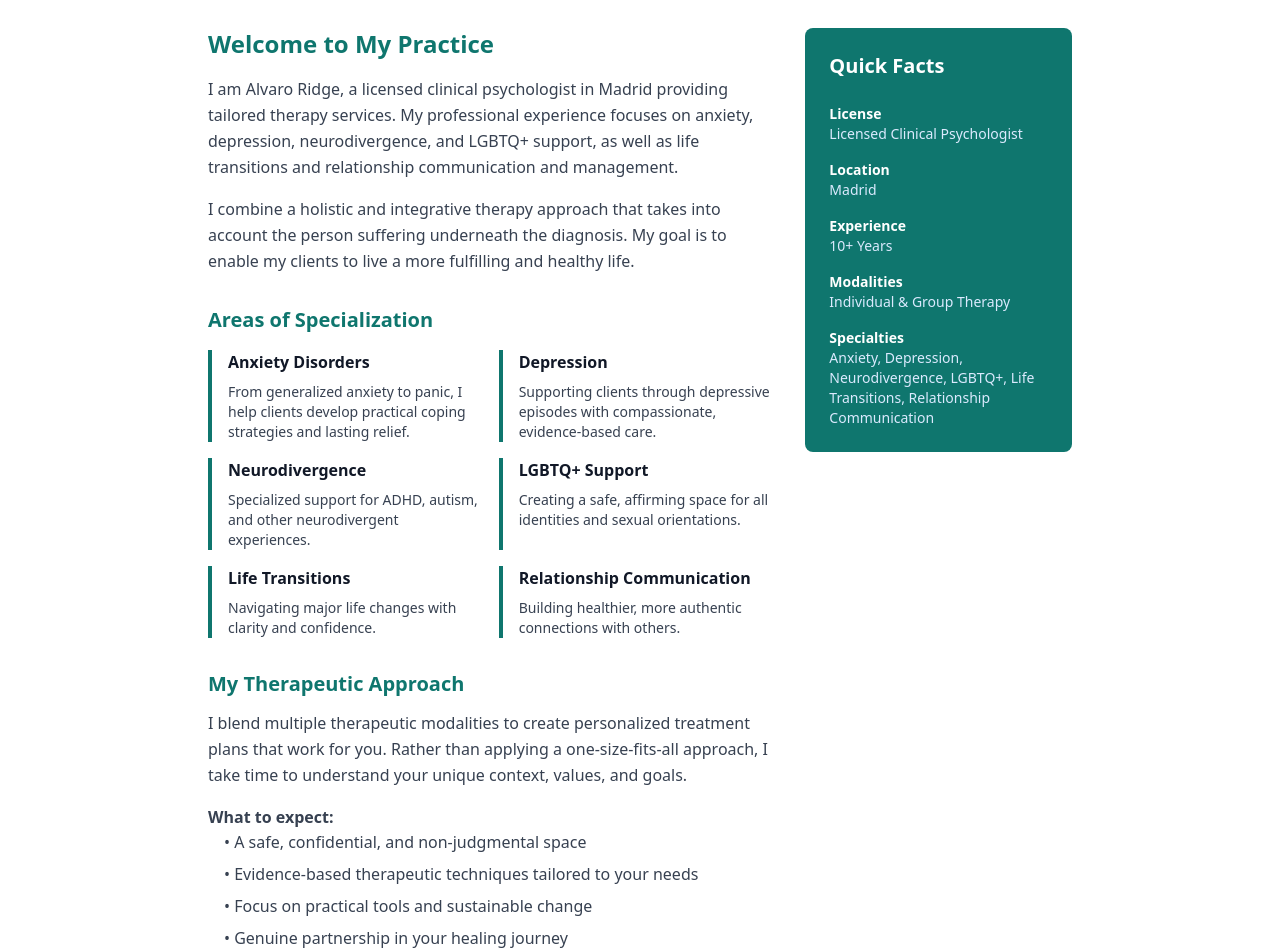
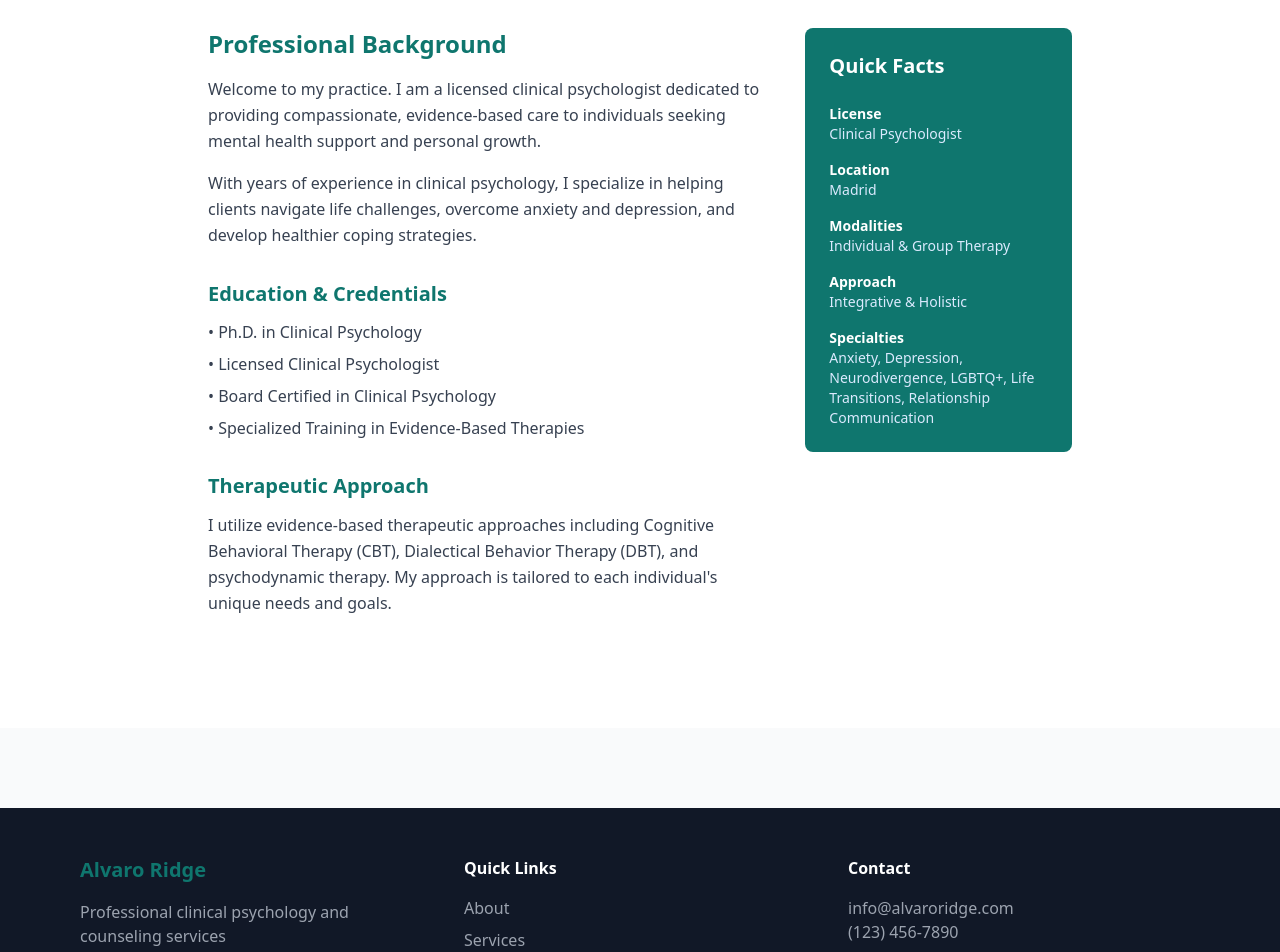
Before and after one commit to Bluemystridge/Clinical-Psychology-Website, a Next.js app: page /about in a window 1280 px wide. Shown: the part 180-1132 px from the top of the page. Built offline with nearby package versions, Linux system fonts and the light colour scheme.

Commit message:
Update Quick Facts section with Approach field and improved formatting

```diff
--- a/app/about/page.tsx
+++ b/app/about/page.tsx
@@ -13,76 +13,46 @@ export default function About() {
 
         <div className="grid grid-cols-1 md:grid-cols-3 gap-8 mb-12">
           <div className="md:col-span-2">
-            <h2 className="text-2xl font-semibold text-primary mb-4">Welcome to My Practice</h2>
+            <h2 className="text-2xl font-semibold text-primary mb-4">Professional Background</h2>
             <p className="text-gray-700 leading-relaxed mb-4">
-              I am Alvaro Ridge, a licensed clinical psychologist in Madrid providing tailored therapy services. My professional experience focuses on anxiety, depression, neurodivergence, and LGBTQ+ support, as well as life transitions and relationship communication and management.
+              Welcome to my practice. I am a licensed clinical psychologist dedicated to providing compassionate, evidence-based care to individuals seeking mental health support and personal growth.
             </p>
             <p className="text-gray-700 leading-relaxed mb-4">
-              I combine a holistic and integrative therapy approach that takes into account the person suffering underneath the diagnosis. My goal is to enable my clients to live a more fulfilling and healthy life.
+              With years of experience in clinical psychology, I specialize in helping clients navigate life challenges, overcome anxiety and depression, and develop healthier coping strategies.
             </p>
 
-            <h3 className="text-xl font-semibold text-primary mt-8 mb-4">Areas of Specialization</h3>
-            <div className="grid grid-cols-1 md:grid-cols-2 gap-4 mb-6">
-              <div className="border-l-4 border-primary pl-4">
-                <h4 className="font-semibold text-gray-900 mb-2">Anxiety Disorders</h4>
-                <p className="text-gray-700 text-sm">From generalized anxiety to panic, I help clients develop practical coping strategies and lasting relief.</p>
-              </div>
-              <div className="border-l-4 border-primary pl-4">
-                <h4 className="font-semibold text-gray-900 mb-2">Depression</h4>
-                <p className="text-gray-700 text-sm">Supporting clients through depressive episodes with compassionate, evidence-based care.</p>
-              </div>
-              <div className="border-l-4 border-primary pl-4">
-                <h4 className="font-semibold text-gray-900 mb-2">Neurodivergence</h4>
-                <p className="text-gray-700 text-sm">Specialized support for ADHD, autism, and other neurodivergent experiences.</p>
-              </div>
-              <div className="border-l-4 border-primary pl-4">
-                <h4 className="font-semibold text-gray-900 mb-2">LGBTQ+ Support</h4>
-                <p className="text-gray-700 text-sm">Creating a safe, affirming space for all identities and sexual orientations.</p>
-              </div>
-              <div className="border-l-4 border-primary pl-4">
-                <h4 className="font-semibold text-gray-900 mb-2">Life Transitions</h4>
-                <p className="text-gray-700 text-sm">Navigating major life changes with clarity and confidence.</p>
-              </div>
-              <div className="border-l-4 border-primary pl-4">
-                <h4 className="font-semibold text-gray-900 mb-2">Relationship Communication</h4>
-                <p className="text-gray-700 text-sm">Building healthier, more authentic connections with others.</p>
-              </div>
-            </div>
+            <h3 className="text-xl font-semibold text-primary mt-8 mb-3">Education & Credentials</h3>
+            <ul className="text-gray-700 space-y-2 mb-4">
+              <li>• Ph.D. in Clinical Psychology</li>
+              <li>• Licensed Clinical Psychologist</li>
+              <li>• Board Certified in Clinical Psychology</li>
+              <li>• Specialized Training in Evidence-Based Therapies</li>
+            </ul>
 
-            <h3 className="text-xl font-semibold text-primary mt-8 mb-3">My Therapeutic Approach</h3>
-            <p className="text-gray-700 leading-relaxed mb-4">
-              I blend multiple therapeutic modalities to create personalized treatment plans that work for you. Rather than applying a one-size-fits-all approach, I take time to understand your unique context, values, and goals.
+            <h3 className="text-xl font-semibold text-primary mt-8 mb-3">Therapeutic Approach</h3>
+            <p className="text-gray-700 leading-relaxed">
+              I utilize evidence-based therapeutic approaches including Cognitive Behavioral Therapy (CBT), Dialectical Behavior Therapy (DBT), and psychodynamic therapy. My approach is tailored to each individual's unique needs and goals.
             </p>
-
-            <p className="text-gray-700 leading-relaxed">
-              <strong>What to expect:</strong>
-            </p>
-            <ul className="text-gray-700 space-y-2 mb-4 ml-4">
-              <li>• A safe, confidential, and non-judgmental space</li>
-              <li>• Evidence-based therapeutic techniques tailored to your needs</li>
-              <li>• Focus on practical tools and sustainable change</li>
-              <li>• Genuine partnership in your healing journey</li>
-            </ul>
           </div>
 
-          <div className="bg-primary text-white p-6 rounded-lg h-fit sticky top-20">
+          <div className="bg-primary text-white p-6 rounded-lg h-fit">
             <h3 className="text-xl font-semibold mb-6">Quick Facts</h3>
             <div className="space-y-4 text-sm">
               <div>
                 <p className="font-semibold">License</p>
-                <p className="text-blue-100">Licensed Clinical Psychologist</p>
+                <p className="text-blue-100">Clinical Psychologist</p>
               </div>
               <div>
                 <p className="font-semibold">Location</p>
                 <p className="text-blue-100">Madrid</p>
               </div>
               <div>
-                <p className="font-semibold">Experience</p>
-                <p className="text-blue-100">10+ Years</p>
+                <p className="font-semibold">Modalities</p>
+                <p className="text-blue-100">Individual & Group Therapy</p>
               </div>
               <div>
-                <p className="font-semibold">Modalities</p>
-                <p className="text-blue-100">Individual & Group Therapy</p>
+                <p className="font-semibold">Approach</p>
+                <p className="text-blue-100">Integrative & Holistic</p>
               </div>
               <div>
                 <p className="font-semibold">Specialties</p>
@@ -91,16 +61,6 @@ export default function About() {
             </div>
           </div>
         </div>
-
-        <div className="bg-blue-50 p-8 rounded-lg text-center">
-          <h3 className="text-2xl font-semibold text-gray-900 mb-3">Ready to Begin?</h3>
-          <p className="text-gray-700 mb-6">
-            If you're considering therapy, or if you have questions about my services, I'd love to hear from you.
-          </p>
-          <a href="/contact" className="inline-block bg-primary text-white px-8 py-3 rounded-lg font-semibold hover:bg-blue-700 transition">
-            Schedule a Consultation
-          </a>
-        </div>
       </div>
     </div>
   )
```
